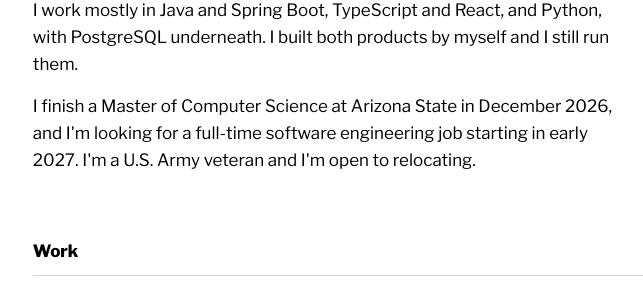
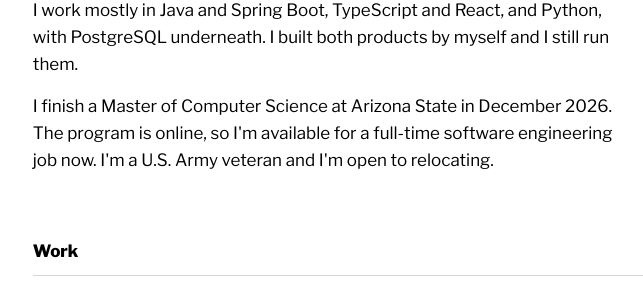
Before and after one commit to tlweave2/tim-portfolio-website, a Spring Boot app: page / in a window 1280 px wide. Shown: the part 329-629 px from the top of the page, without its empty margins (108-751 px from the left). Run offline with Spring Boot 4, Linux system fonts and the light colour scheme.

Commit message:
State availability as now instead of early 2027
Co-Authored-By: Claude Opus 5.5 <noreply@anthropic.com>
Claude-Session: https://claude.ai/code/session_0155oa8r116hQ8bFEjbowypC

```diff
--- a/src/main/resources/templates/home.html
+++ b/src/main/resources/templates/home.html
@@ -133,7 +133,7 @@
 
         <div class="intro">
             <p>I work mostly in Java and Spring Boot, TypeScript and React, and Python, with PostgreSQL underneath. I built both products by myself and I still run them.</p>
-            <p>I finish a Master of Computer Science at Arizona State in December 2026, and I'm looking for a full-time software engineering job starting in early 2027. I'm a U.S. Army veteran and I'm open to relocating.</p>
+            <p>I finish a Master of Computer Science at Arizona State in December 2026. The program is online, so I'm available for a full-time software engineering job now. I'm a U.S. Army veteran and I'm open to relocating.</p>
         </div>
 
         <h2 id="work">Work</h2>
```
